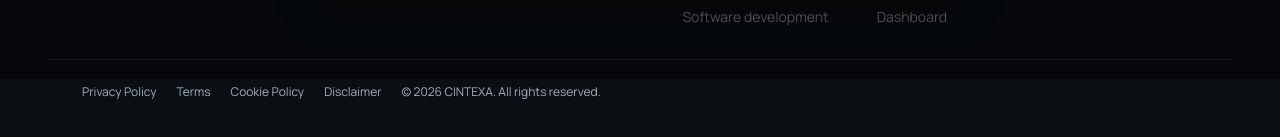
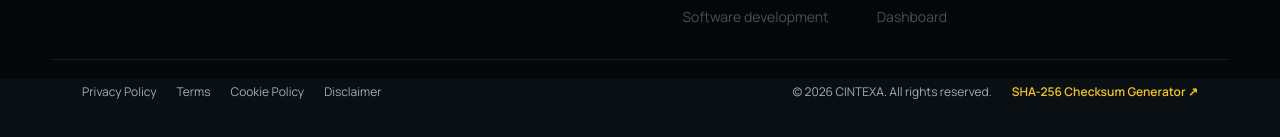
Before and after one commit to kyleel2249/CintexaWeb, a React (Vite) app in the folder artifacts/cintexa/: page /admin in a window 1280 px wide. Shown: the part 721-858 px from the top of the page. Built offline with nearby package versions, Linux system fonts and the light colour scheme; no server answers.

Commit message:
Add checksum generator link opposite legal footer links

```diff
--- a/artifacts/cintexa/src/components/layout/SiteFooter.tsx
+++ b/artifacts/cintexa/src/components/layout/SiteFooter.tsx
@@ -70,9 +70,9 @@ export function SiteFooter() {
           ))}
         </div>
       </div>
-      <div className="cx-container mt-8 flex flex-wrap gap-x-5 gap-y-2 border-t border-[hsl(var(--border))] pt-6 text-xs text-[hsl(var(--fg-muted))]">
-        <Link href="/privacy-policy" className="hover:text-[hsl(var(--fg))]">Privacy Policy</Link><Link href="/terms" className="hover:text-[hsl(var(--fg))]">Terms</Link><Link href="/cookie-policy" className="hover:text-[hsl(var(--fg))]">Cookie Policy</Link><Link href="/disclaimer" className="hover:text-[hsl(var(--fg))]">Disclaimer</Link>
-        © {new Date().getFullYear()} CINTEXA. All rights reserved.
+      <div className="cx-container mt-8 flex flex-wrap items-center justify-between gap-x-5 gap-y-3 border-t border-[hsl(var(--border))] pt-6 text-xs text-[hsl(var(--fg-muted))]">
+        <div className="flex flex-wrap gap-x-5 gap-y-2"><Link href="/privacy-policy" className="hover:text-[hsl(var(--fg))]">Privacy Policy</Link><Link href="/terms" className="hover:text-[hsl(var(--fg))]">Terms</Link><Link href="/cookie-policy" className="hover:text-[hsl(var(--fg))]">Cookie Policy</Link><Link href="/disclaimer" className="hover:text-[hsl(var(--fg))]">Disclaimer</Link></div>
+        <div className="flex flex-wrap items-center gap-x-5 gap-y-2"><span>© {new Date().getFullYear()} CINTEXA. All rights reserved.</span><a href="/checksum.html" className="font-semibold text-[hsl(var(--accent))] hover:underline">SHA-256 Checksum Generator ↗</a></div>
       </div>
     </footer>
   );
```
